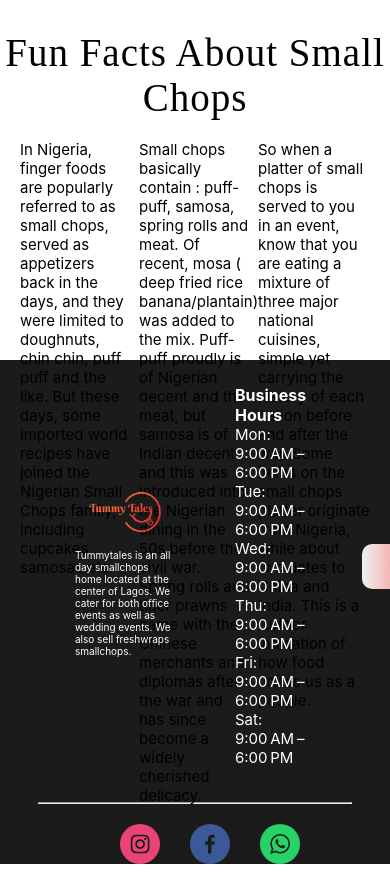
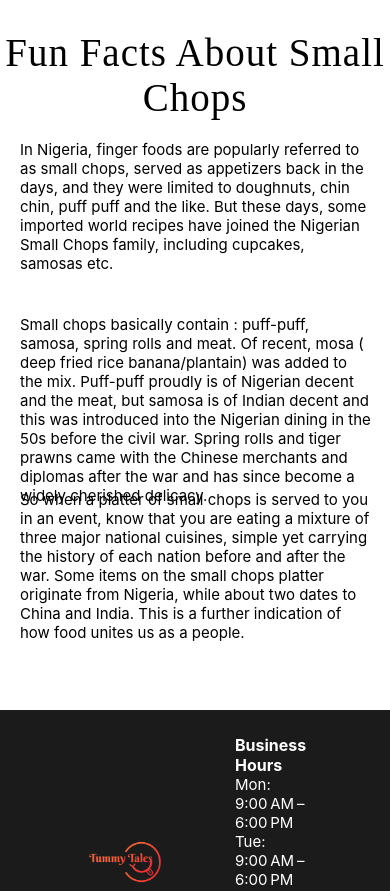
Before and after one commit to ufomaodufejo/tummytales, a React (Create React App) app: page / in a window 390 px wide. Shown: the part 3960-4851 px from the top of the page. Built offline with nearby package versions, Linux system fonts and the light colour scheme.

Commit message:
worked on the facts section

```diff
--- a/src/App.css
+++ b/src/App.css
@@ -798,18 +798,15 @@ hr{
   .nav-links ul{
     font-size: 10px;
     gap: 5px;
-    width: 100%
+    width: 100%;
    }
+
   .slider{
     height: 300px;
   }
   .sliderimage{
     width: 350px;
     height: 250px;
-  }
-
-  .mainpage {
-    width: 370px;
   }
 
   .about{
@@ -826,6 +823,18 @@ hr{
   .facts{
     width: 100%;
   }
+
+  .facts-details{
+    flex-direction: column;
+    width: 90%;
+    align-items: start;
+    gap: 5px;
+  }
+
+  .facts-details p{
+    width: 100%;
+  }
+
   h1 {
     font-size: 15px;
   }
```
